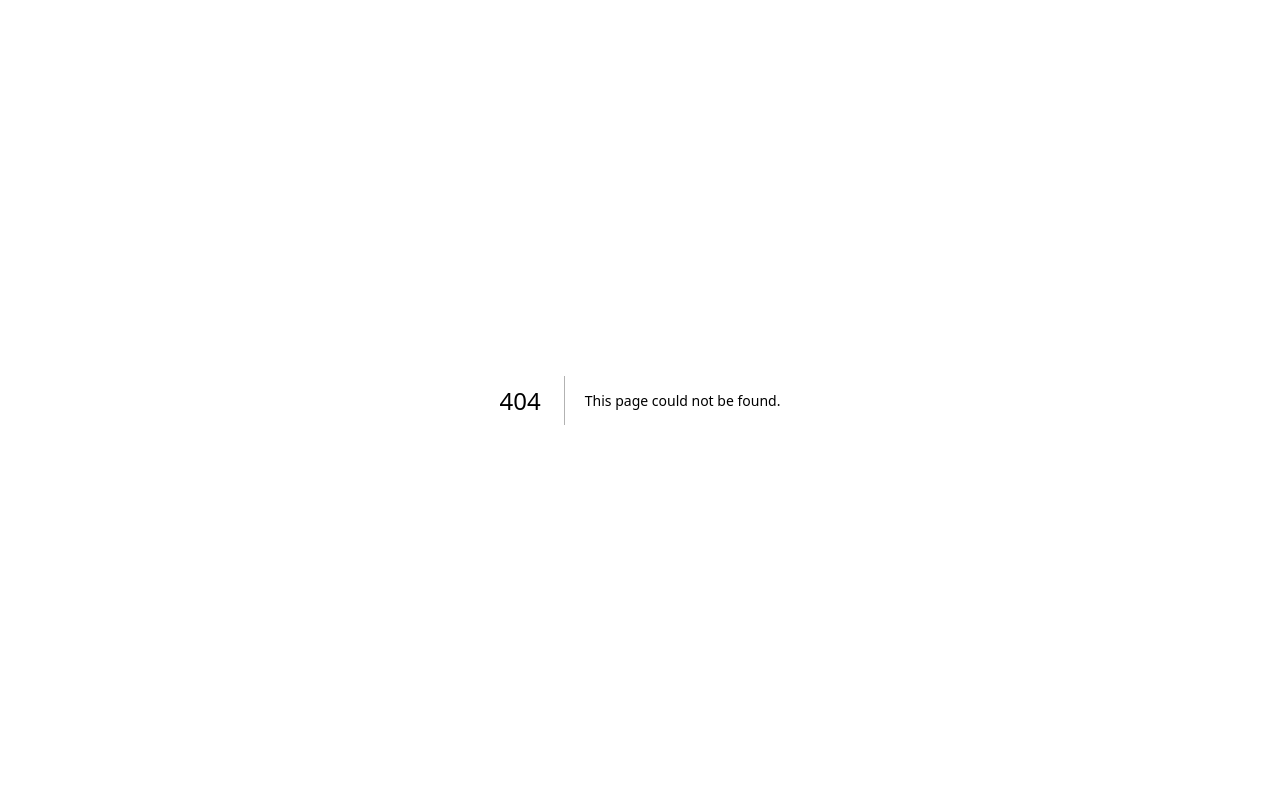
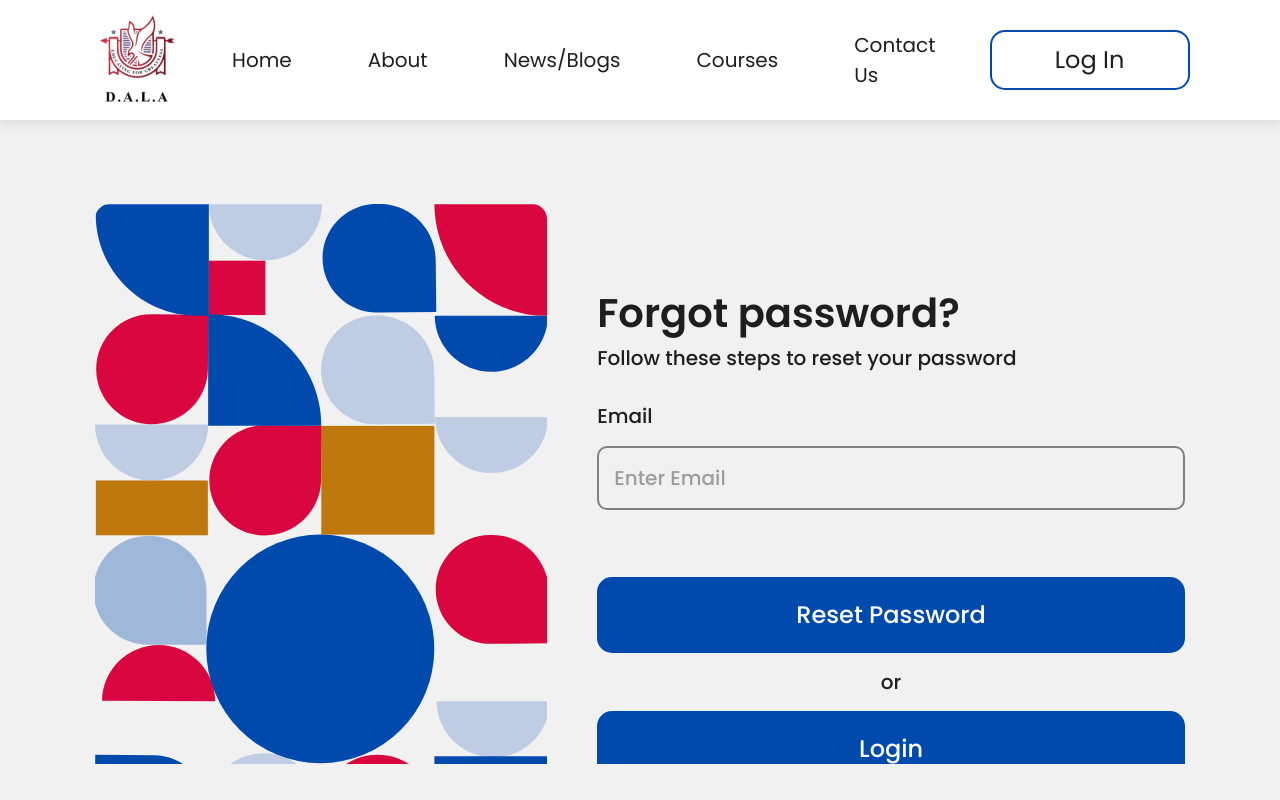
Before and after one commit to Divine-Assistants/DALA-Client, a Next.js app: page /password/forgot in a window 1280 px wide. Before the commit this address had no page. Built offline with nearby package versions, Linux system fonts and the light colour scheme.

Commit message:
Finished the authentication pages

```diff
--- a/pages/login/index.tsx
+++ b/pages/login/index.tsx
@@ -3,7 +3,7 @@ import Image from "next/image";
 import React, { useState } from "react";
 import Link from "next/link";
 
-export default function Signup() {
+export default function Login() {
   const [userCategory, setUserCategory] = useState<"student" | "tutor" | "">(
     ""
   );
--- a/pages/login/welcome.tsx
+++ b/pages/login/welcome.tsx
@@ -21,7 +21,7 @@ export default function LoginWelcome() {
             <input
               type={"email"}
               placeholder="Enter Email"
-              className="block mt-[15px] p-[15px] bg-transparent rounded-[10px] w-full font-medium text-[16px] sm:text-[20px] placeholder:text-[#9C9C9C] focus:outline-none login-input"
+              className="block mt-[15px] p-[15px] bg-transparent text-mine rounded-[10px] w-full font-medium text-[16px] sm:text-[20px] placeholder:text-[#9C9C9C] focus:outline-none login-input"
             ></input>
           </div>
           <div className="mt-[30px]">
@@ -31,7 +31,7 @@ export default function LoginWelcome() {
             <input
               type={"password"}
               placeholder="Enter Password"
-              className="block mt-[15px] p-[15px] bg-transparent rounded-[10px] w-full font-medium text-[16px] sm:text-[20px] placeholder:text-[#9C9C9C] focus:outline-none login-input"
+              className="block mt-[15px] p-[15px] bg-transparent text-mine rounded-[10px] w-full font-medium text-[16px] sm:text-[20px] placeholder:text-[#9C9C9C] focus:outline-none login-input"
             ></input>
           </div>
           <div className="font-medium text-[15px] sm:text-[20px] mt-[30px] items-center justify-between hidden sm:flex">
@@ -41,7 +41,9 @@ export default function LoginWelcome() {
             </Link>
           </div>
           <div className="font-medium text-[15px] sm:text-[20px] mt-[30px] flex items-center justify-between mt-[5px]">
-            <p className="underline text-mine">Forgot Password?</p>
+            <Link href={"/password/forgot"} className="underline text-mine">
+              Forgot Password?
+            </Link>
             <Link href={"/signup"} className="underline text-mine">
               Become a DALA tutor
             </Link>
--- /dev/null
+++ b/pages/password/changePassword.tsx
@@ -0,0 +1,23 @@
+import { AuthLayout, Button } from "@/components";
+import React from "react";
+
+export default function RegistrationSuccess() {
+  return (
+    <AuthLayout>
+      <div className="grid place-items-center h-[80%]">
+        <div>
+          <div className="px-[36px] rounded-[15px] bg-[#004AAD36] pt-[56px] pb-[36px]">
+            <h1 className="font-semibold text-[20px] sm:text-[28px] text-center">
+              Reset password email sent
+            </h1>
+            <p className="font-medium text-[16px] sm:text-[20px] mt-[12px] sm:mt-[7px] text-center">
+              You should soon receive an email allowing you to reset your
+              password. Please make sure to check your spam and trash if you
+              can't find the email.
+            </p>
+          </div>
+        </div>
+      </div>
+    </AuthLayout>
+  );
+}
--- /dev/null
+++ b/pages/password/forgot.tsx
@@ -0,0 +1,70 @@
+import { AuthLayout, Button } from "@/components";
+import Link from "next/link";
+import React from "react";
+import Image from "next/image";
+
+export default function ForgotPassword() {
+  return (
+    <AuthLayout>
+      <div className="w-full">
+        <h1 className="font-semibold text-center sm:text-left text-[24px] sm:text-[40px]">
+          Forgot password?
+        </h1>
+        <p className="font-medium text-center sm:text-left text-[16px] sm:text-[20px]">
+          Follow these steps to reset your password
+        </p>
+        <form>
+          <div className="mt-[28px]">
+            <label className="font-medium text-[16px] sm:text-[20px]">
+              Email
+            </label>
+            <input
+              type={"email"}
+              placeholder="Enter Email"
+              className="block mt-[15px] p-[15px] bg-transparent rounded-[10px] w-full font-medium text-[16px] sm:text-[20px] placeholder:text-[#9C9C9C] focus:outline-none login-input"
+            ></input>
+          </div>
+          <div className="sm:hidden">
+            <Link href={"/password/reset"}>
+              <Button
+                text="Reset Password"
+                size="24px"
+                weight={500}
+                className="py-[18px] bg-mine  text-white"
+                border="2px solid #004AAD"
+                width="100%"
+                mt="140px"
+              />
+            </Link>
+          </div>
+          <div className="hidden sm:block">
+            <Link href={"/password/changePassword"}>
+              <Button
+                text="Reset Password"
+                size="24px"
+                weight={500}
+                className="py-[18px] bg-mine  text-white"
+                border="2px solid #004AAD"
+                width="100%"
+                mt="67px"
+              />
+            </Link>
+          </div>
+          <p className="font-medium text-[16px] sm:text-[20px] my-[14px] text-center">
+            or
+          </p>
+          <Link href={"/dashboard/1"}>
+            <Button
+              text="Login"
+              size="24px"
+              weight={500}
+              className="py-[18px] bg-mine  text-white"
+              border="2px solid #004AAD"
+              width="100%"
+            />
+          </Link>
+        </form>
+      </div>
+    </AuthLayout>
+  );
+}
--- /dev/null
+++ b/pages/password/reset.tsx
@@ -0,0 +1,68 @@
+import { AuthLayout, Button } from "@/components";
+import Link from "next/link";
+import React from "react";
+
+export default function StudentSignup() {
+  return (
+    <AuthLayout>
+      <div className="w-full">
+        <h1 className="font-semibold text-center sm:text-left text-[24px] sm:text-[40px]">
+          Reset Password
+        </h1>
+        <p className="font-medium text-center sm:text-left text-[16px] sm:text-[20px]">
+          Please reset your password on DALA
+        </p>
+        <form>
+          <div className="mt-[50px]">
+            <label className="font-medium text-[16px] sm:text-[20px]">
+              Password
+            </label>
+            <input
+              type={"password"}
+              placeholder="Enter New Password"
+              className="block mt-[15px] p-[15px] bg-transparent rounded-[10px] w-full font-medium text-[16px] sm:text-[20px] placeholder:text-[#9C9C9C] focus:outline-none"
+              style={{ border: "2px solid gray" }}
+            ></input>
+          </div>
+          <div className="mt-[40px]">
+            <label className="font-medium text-[16px] sm:text-[20px]">
+              Confirm Password
+            </label>
+            <input
+              type={"password"}
+              placeholder="Confirm New Password"
+              className="block mt-[15px] p-[15px] bg-transparent rounded-[10px] w-full font-medium text-[16px] sm:text-[20px] placeholder:text-[#9C9C9C] focus:outline-none"
+              style={{ border: "2px solid gray" }}
+            ></input>
+          </div>
+          <div className="hidden sm:block">
+            <Link href={"/password/resetSuccess"}>
+              <Button
+                text="Submit"
+                size="24px"
+                weight={500}
+                className="py-[18px] bg-mine text-white"
+                border="2px solid #004AAD"
+                width="100%"
+                mt="67px"
+              />
+            </Link>
+          </div>
+          <div className="sm:hidden">
+            <Link href={"/password/resetSuccess"}>
+              <Button
+                text="Submit"
+                size="24px"
+                weight={500}
+                className="py-[18px] bg-mine text-white"
+                border="2px solid #004AAD"
+                width="100%"
+                mt="140px"
+              />
+            </Link>
+          </div>
+        </form>
+      </div>
+    </AuthLayout>
+  );
+}
--- /dev/null
+++ b/pages/password/resetSuccess.tsx
@@ -0,0 +1,28 @@
+import { AuthLayout, Button } from "@/components";
+import React from "react";
+
+export default function RegistrationSuccess() {
+  return (
+    <AuthLayout>
+      <div className="grid place-items-center h-[80%]">
+        <div>
+          <div className="px-[36px] rounded-[15px] bg-[#004AAD36] pt-[56px] pb-[36px]">
+            <h1 className="font-semibold text-[20px] sm:text-[28px] text-center">
+              Password reset successful
+            </h1>
+            <p className="font-medium text-[16px] sm:text-[20px] mt-[12px] sm:mt-[7px] text-center">
+              Congratulations, you have successfully reset your password. Kindly
+              log in to resume your seamless learning on DALA
+            </p>
+          </div>
+          <Button
+            text="Log In"
+            className="font-semibold text-[16px] sm:text-[24px] bg-mine text-white py-[18px]"
+            width="100%"
+            mt="38px"
+          />
+        </div>
+      </div>
+    </AuthLayout>
+  );
+}
```
